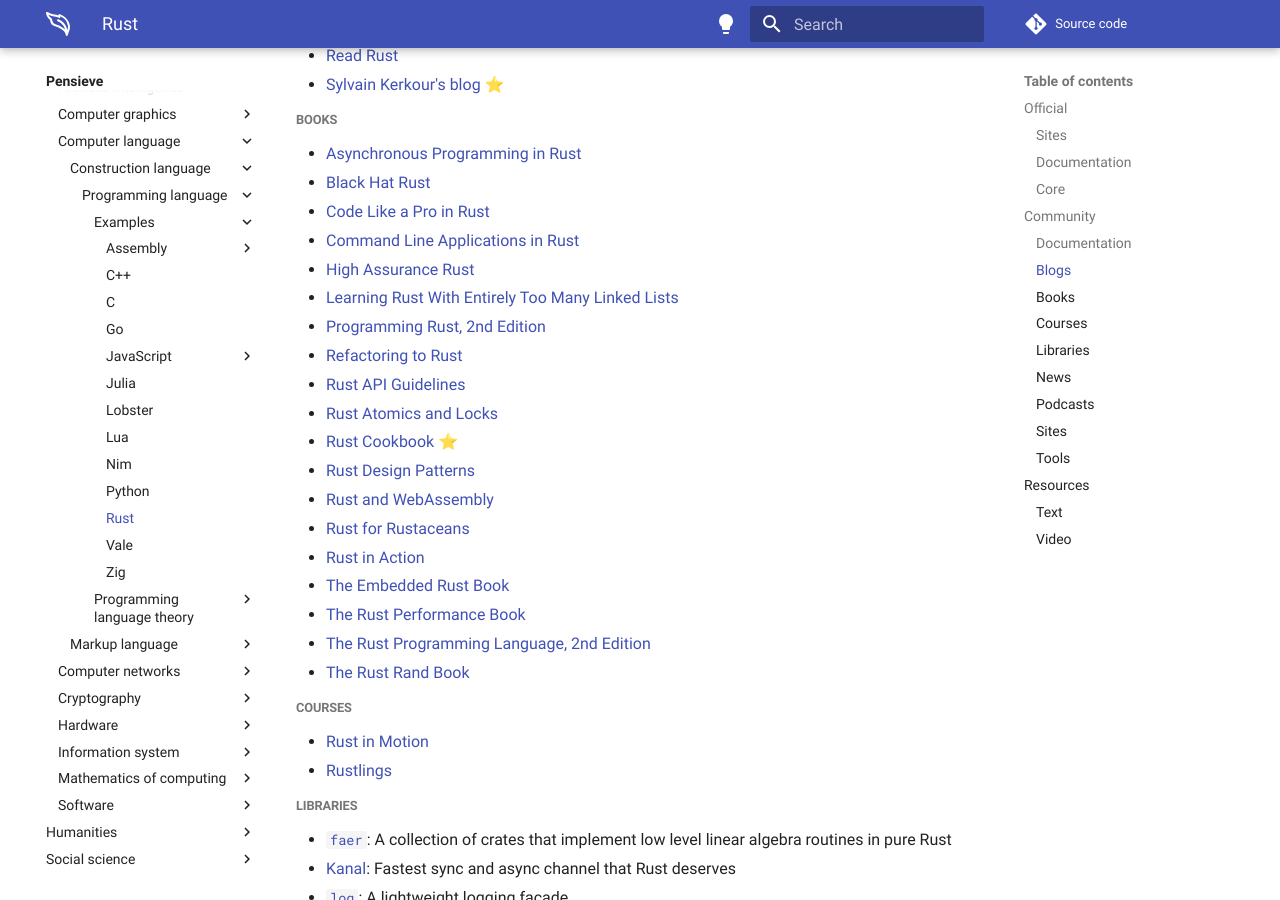
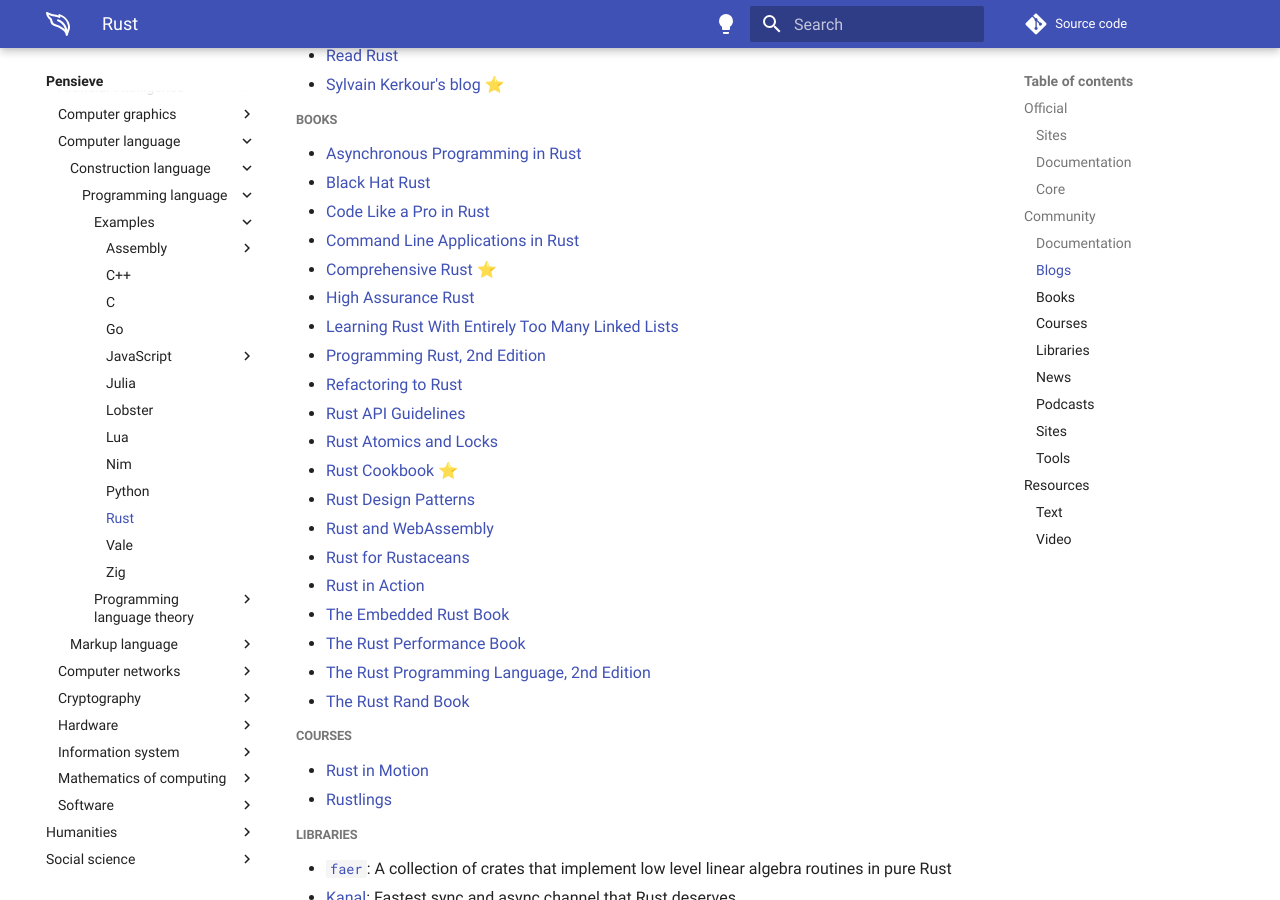
Before and after one commit to paveloom/paveloom.dev, an MkDocs documentation site: the page built from content/pensieve/rust.md, in a window 1280 px wide and 900 px high, scrolled down 1130 px. Built offline with MkDocs 1.6.1 and Material for MkDocs 9.7.7, drawn with Linux system fonts in a browser that asks for light colours; comment, search, counter and statistics services are not loaded.

Commit message:
Pensieve: update the Rust page.

```diff
--- a/content/pensieve/rust.md
+++ b/content/pensieve/rust.md
@@ -41,6 +41,7 @@
 - [Black Hat Rust](https://kerkour.com/black-hat-rust)
 - [Code Like a Pro in Rust](https://www.manning.com/books/code-like-a-pro-in-rust)
 - [Command Line Applications in Rust](https://rust-cli.github.io/book)
+- [Comprehensive Rust](https://google.github.io/comprehensive-rust/welcome.html) ⭐
 - [High Assurance Rust](https://highassurance.rs)
 - [Learning Rust With Entirely Too Many Linked Lists](https://rust-unofficial.github.io/too-many-lists)
 - [Programming Rust, 2nd Edition](https://www.oreilly.com/library/view/programming-rust-2nd/9781492052586/)
```
